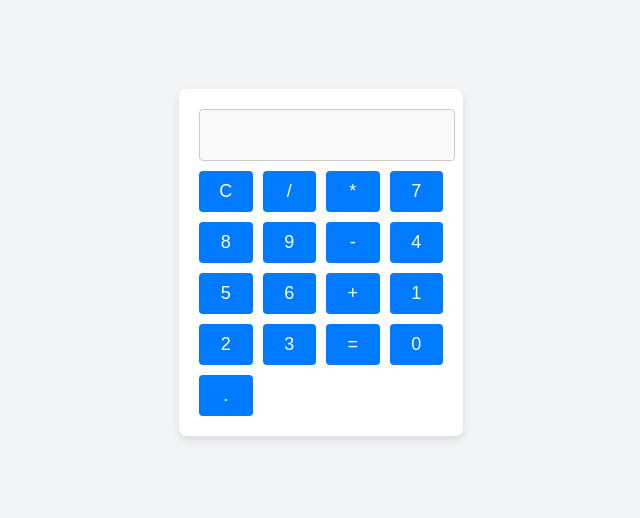
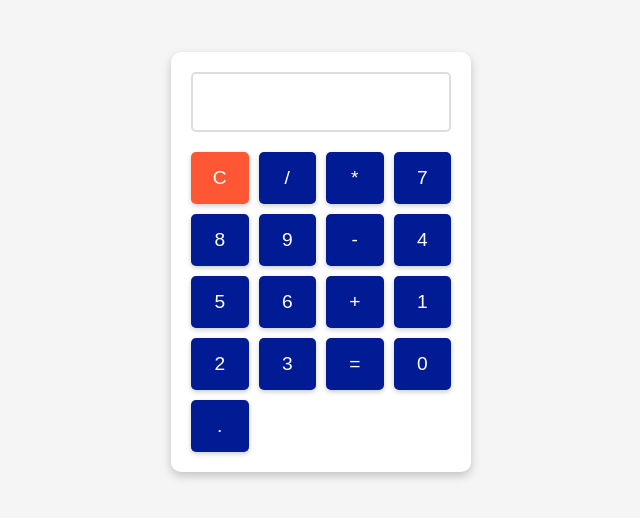
Before and after one commit to indigowave19/calculator-ci-cd, a website: page index.html in a window 1280 px wide. Shown: the part 138-656 px from the top of the page, without its empty margins (319-959 px from the left). Drawn offline with Linux system fonts and the light colour scheme.

Commit message:
UI updates and functionality changes

```diff
--- a/index.html
+++ b/index.html
@@ -8,26 +8,27 @@
 </head>
 <body>
     <div class="calculator">
-        <input type="text" id="display" disabled />
+        <input type="text" class="display" readonly />
         <div class="buttons">
-            <button onclick="clearDisplay()">C</button>
-            <button onclick="appendToDisplay('/')">/</button>
-            <button onclick="appendToDisplay('*')">*</button>
-            <button onclick="appendToDisplay('7')">7</button>
-            <button onclick="appendToDisplay('8')">8</button>
-            <button onclick="appendToDisplay('9')">9</button>
-            <button onclick="appendToDisplay('-')">-</button>
-            <button onclick="appendToDisplay('4')">4</button>
-            <button onclick="appendToDisplay('5')">5</button>
-            <button onclick="appendToDisplay('6')">6</button>
-            <button onclick="appendToDisplay('+')">+</button>
-            <button onclick="appendToDisplay('1')">1</button>
-            <button onclick="appendToDisplay('2')">2</button>
-            <button onclick="appendToDisplay('3')">3</button>
-            <button onclick="calculateResult()">=</button>
-            <button onclick="appendToDisplay('0')">0</button>
-            <button onclick="appendToDisplay('.')">.</button>
+          <button class="button clear">C</button>
+          <button class="button">/</button>
+          <button class="button">*</button>
+          <button class="button">7</button>
+          <button class="button">8</button>
+          <button class="button">9</button>
+          <button class="button">-</button>
+          <button class="button">4</button>
+          <button class="button">5</button>
+          <button class="button">6</button>
+          <button class="button">+</button>
+          <button class="button">1</button>
+          <button class="button">2</button>
+          <button class="button">3</button>
+          <button class="button equal">=</button>
+          <button class="button">0</button>
+          <button class="button">.</button>
         </div>
+      </div>
     </div>
     <script src="script.js"></script>
 </body>
--- a/styles.css
+++ b/styles.css
@@ -1,47 +1,64 @@
 body {
-    font-family: Arial, sans-serif;
     display: flex;
     justify-content: center;
     align-items: center;
     height: 100vh;
+    background-color: #f5f5f5; /* Light gray background */
     margin: 0;
-    background-color: #f3f4f6;
+    font-family: Arial, sans-serif;
   }
 
   .calculator {
+    width: 260px;
     background: white;
-    border-radius: 8px;
+    border-radius: 10px;
+    box-shadow: 0 4px 10px rgba(0, 0, 0, 0.2);
     padding: 20px;
-    box-shadow: 0 4px 10px rgb(0 0 0 / 10%);
   }
 
-#display {
+  .calculator .display {
     width: 100%;
-    height: 40px;
-    margin-bottom: 10px;
-    font-size: 18px;
-    text-align: right;
-    padding: 5px;
-    border: 1px solid #ccc;
-    border-radius: 4px;
+    height: 60px;
+    margin-bottom: 20px;
+    font-size: 1.5em;
+    text-align: right; /* Align text to the right like a standard calculator */
+    padding: 10px;
+    border: 2px solid #ddd;
+    border-radius: 5px;
+    box-sizing: border-box;
   }
 
-.buttons {
+  .calculator .buttons {
     display: grid;
     grid-template-columns: repeat(4, 1fr);
-    gap: 10px;
+    gap: 10px; /* Space between buttons */
   }
 
-button {
-    padding: 10px;
-    font-size: 18px;
-    background: #007bff;
+  .calculator .button {
+    background-color: #001B94; /* Button color */
     color: white;
     border: none;
-    border-radius: 4px;
+    border-radius: 5px;
+    font-size: 1.2em;
+    padding: 15px;
     cursor: pointer;
+    box-shadow: 0 2px 5px rgba(0, 0, 0, 0.2);
+    transition: background-color 0.3s, transform 0.2s;
   }
 
-button:hover {
-    background: #0056b3;
+  .calculator .button:active {
+    background-color: #000A5E; /* Darker shade on click */
+    transform: scale(0.95);
   }
+
+  .calculator .button:focus {
+    outline: none;
+  }
+
+  .calculator .button.clear {
+    background-color: #FF5733; /* Optional: Different color for the clear button */
+  }
+
+  .calculator .button.clear:active {
+    background-color: #CC4629; /* Darker shade for the clear button */
+  }
```
Lines whose indentation alone changed are shown as unchanged.
